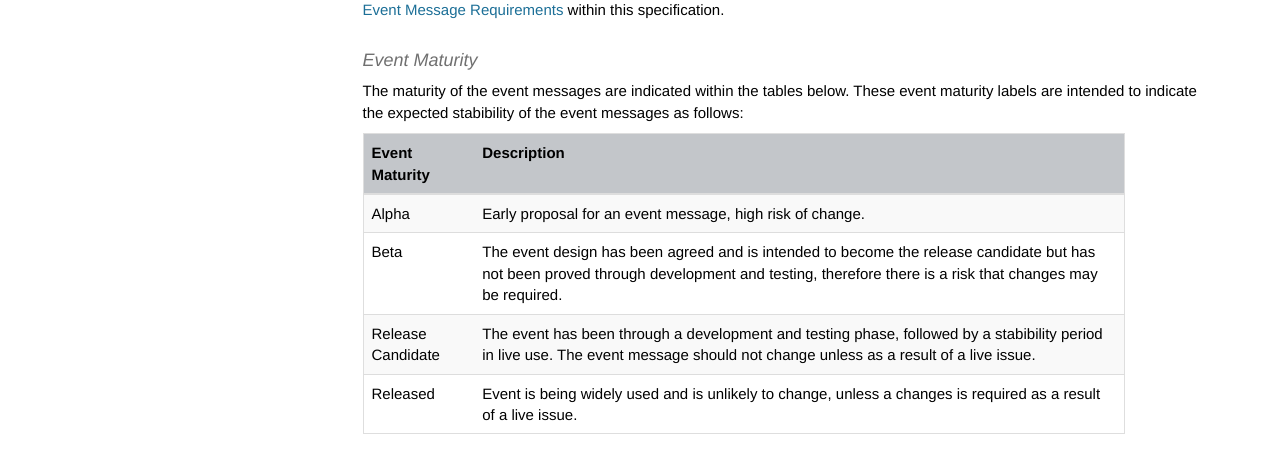
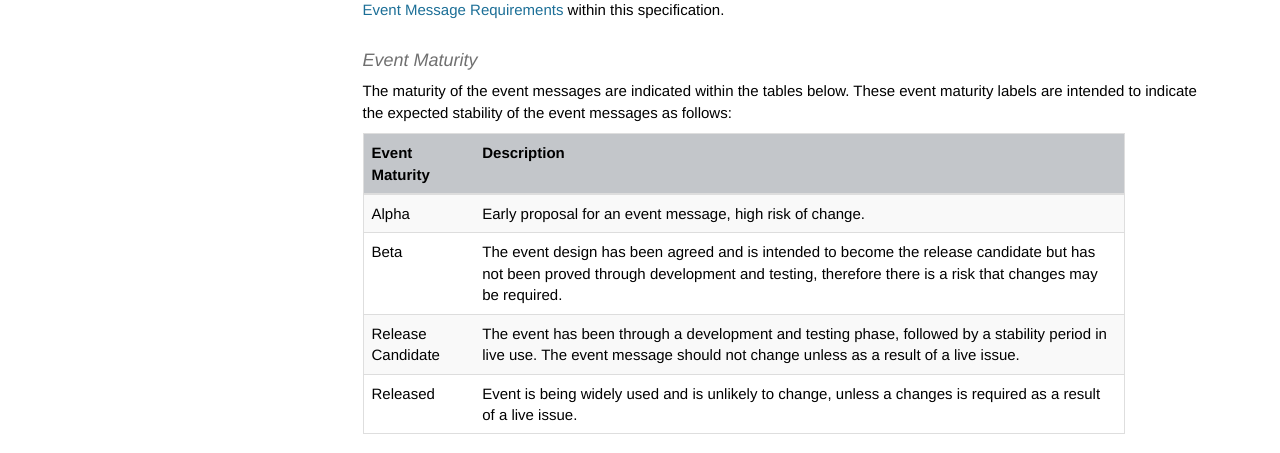
Before and after one commit to nhsconnect/Events-Management, a Jekyll site: the page built from pages/messages/overview_supported_events.md, in a window 1280 px wide and 900 px high. Shown: the part 311-764 px from the top of the window. Built offline with Jekyll 4.4.1, drawn with Linux system fonts in a browser that asks for light colours; nearby versions of some CDN libraries; comment, search, counter and statistics services are not loaded.

Commit message:
Corrected spelling.

```diff
--- a/pages/messages/overview_supported_events.md
+++ b/pages/messages/overview_supported_events.md
@@ -16,13 +16,13 @@ Requirements and population guidance within the event message specific pages sho
 
 #### Event Maturity
 
-The maturity of the event messages are indicated within the tables below. These event maturity labels are intended to indicate the expected stabibility of the event messages as follows:
+The maturity of the event messages are indicated within the tables below. These event maturity labels are intended to indicate the expected stability of the event messages as follows:
 
 | Event Maturity | Description |
 | --- | --- |
 | Alpha | Early proposal for an event message, high risk of change. |
 | Beta | The event design has been agreed and is intended to become the release candidate but has not been proved through development and testing, therefore there is a risk that changes may be required. |
-| Release Candidate | The event has been through a development and testing phase, followed by a stabibility period in live use. The event message should not change unless as a result of a live issue. |
+| Release Candidate | The event has been through a development and testing phase, followed by a stability period in live use. The event message should not change unless as a result of a live issue. |
 | Released | Event is being widely used and is unlikely to change, unless a changes is required as a result of a live issue. |
 
 
```
